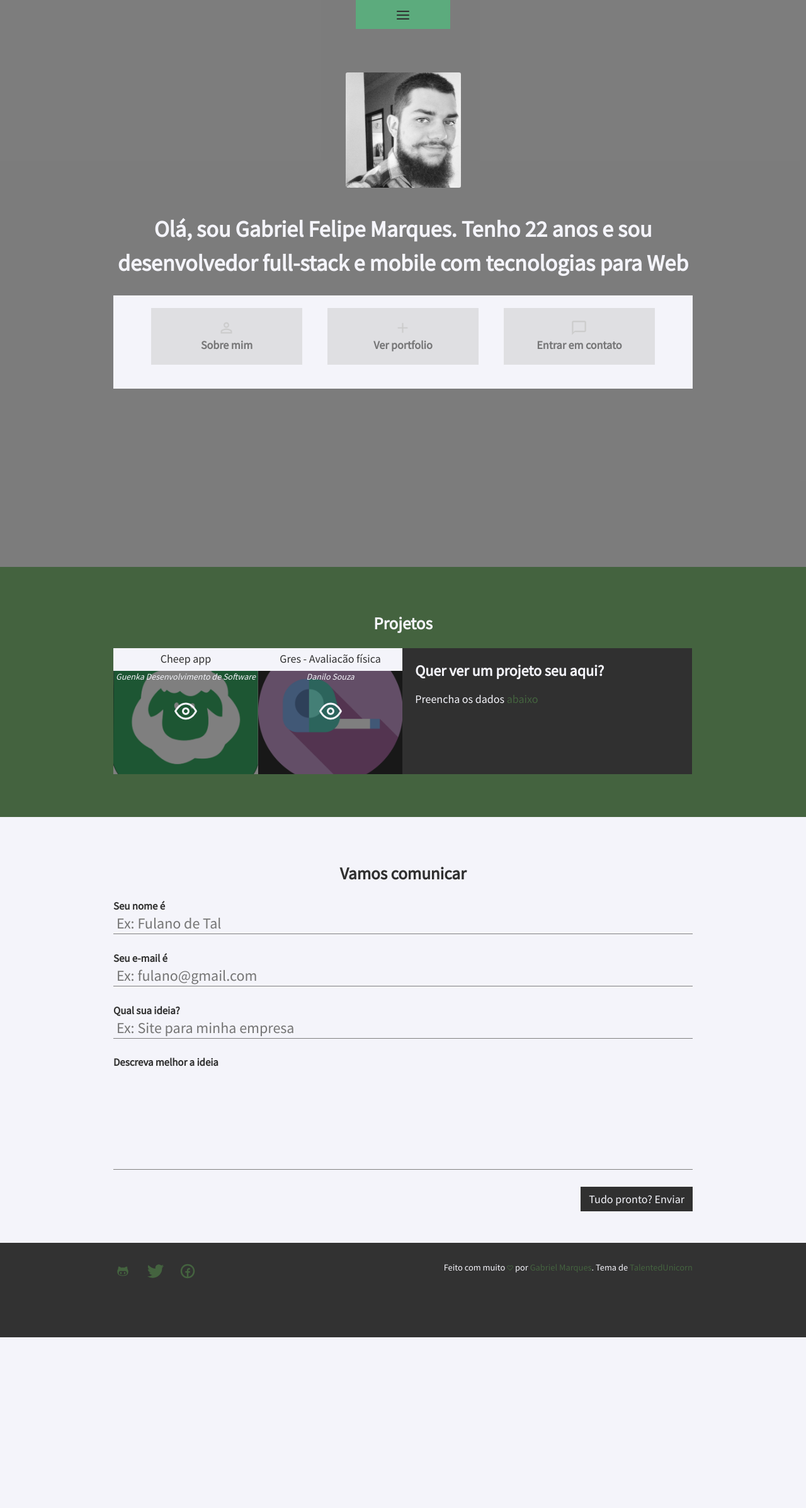
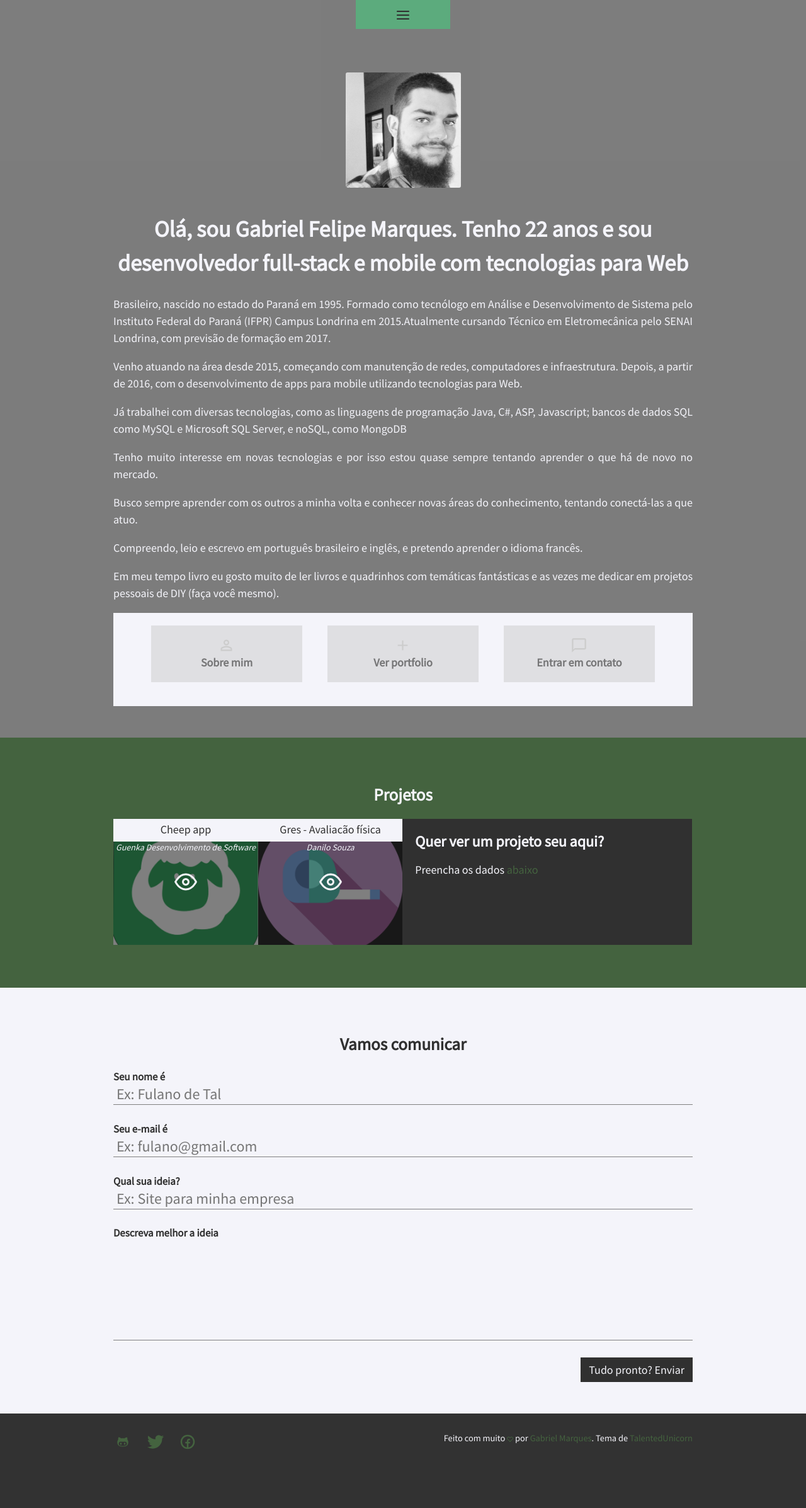
Before and after one commit to marquesgabriel/marquesgabriel.github.io, a Jekyll site: the page built from index.html, in a window 1280 px wide. Shown: the whole page at 63% size. Built offline with Jekyll 4.4.1, drawn with Linux system fonts in a browser that asks for light colours; nearby versions of some CDN libraries; comment, search, counter and statistics services are not loaded; before the commit the page ends 2123 px from its top, so only the background shows below that.

Commit message:
texto sobre minha pessoa - TODO apresentar melhor :ok_hand:

```diff
--- a/_sass/_1-colors.scss
+++ b/_sass/_1-colors.scss
@@ -22,3 +22,8 @@ $indigo: #4F86C6;
 $studio: #6C49B8;
 
 $color-success: rgba(0, 177, 120, 1);
+
+
+p.tj{
+  color: $white;
+}
--- a/index.html
+++ b/index.html
@@ -9,7 +9,13 @@ type: home
       <div class="avatar">{% include avatar.html %}</div>
 
       <h1 class="tc">Olá, sou Gabriel Felipe Marques. Tenho 22 anos e sou desenvolvedor full-stack e mobile com tecnologias para Web</h1>
-
+			<p class="tj">Brasileiro, nascido no estado do Paraná em 1995. Formado como tecnólogo em Análise e Desenvolvimento de Sistema pelo Instituto Federal do Paraná (IFPR) Campus Londrina em 2015.Atualmente cursando Técnico em Eletromecânica pelo SENAI Londrina, com previsão de formação em 2017.</p>
+			<p class="tj">Venho atuando na área desde 2015, começando com manutenção de redes, computadores e infraestrutura. Depois, a partir de 2016, com o desenvolvimento de apps para mobile utilizando tecnologias para Web.</p>
+			<p class="tj">Já trabalhei com diversas tecnologias, como as linguagens de programação Java, C#, ASP, Javascript; bancos de dados SQL como MySQL e Microsoft SQL Server, e noSQL, como MongoDB</p>
+      <p class="tj">Tenho muito interesse em novas tecnologias e por isso estou quase sempre tentando aprender o que há de novo no mercado.</p>
+			<p class="tj">Busco sempre aprender com os outros a minha volta e conhecer novas áreas do conhecimento, tentando conectá-las a que atuo.</p>
+			<p class="tj">Compreendo, leio e escrevo em português brasileiro e inglês, e pretendo aprender o idioma francês.</p>
+			<p class="tj">Em meu tempo livro eu gosto muito de ler livros e quadrinhos com temáticas fantásticas e as vezes me dedicar em projetos pessoais de DIY (faça você mesmo).</p>
         <div class="intro-text">
           <!-- <h3 class="title">Features</h3> -->
           <div class="row">
--- a/projects/proj1.html
+++ b/projects/proj1.html
@@ -2,7 +2,7 @@
 	<span class="close icon-font icon-close"><svg class="icon icon-cross"><use xlink:href="#icon-cross"></use></svg></span>
 	<div class="work-header-container">
 		<div class="work-header">
-			<a href="http://mcperson-person-not-me.com" target="_blank" class="work-title">Cheep app</a>
+			<a href="http://cheep-app.com.br" target="_blank" class="work-title">Cheep app</a>
 			<span class="work-client">Guenka Desenvolvimento de Software</span>
 		</div>
 
--- a/projects/proj2.html
+++ b/projects/proj2.html
@@ -2,7 +2,7 @@
 	<span class="close icon-font icon-close"><svg class="icon icon-cross"><use xlink:href="#icon-cross"></use></svg></span>
 	<div class="work-header-container">
 		<div class="work-header">
-			<a href="http://pivot-not-really-a-website.io" target="_blank" class="work-title">Gres - Avaliação Física</a>
+			<a href="https://play.google.com/store/apps/details?id=ga.marques.gres" target="_blank" class="work-title">Gres - Avaliação Física</a>
 			<span class="work-client">Danilo Souza</span>
 		</div>
 
```
